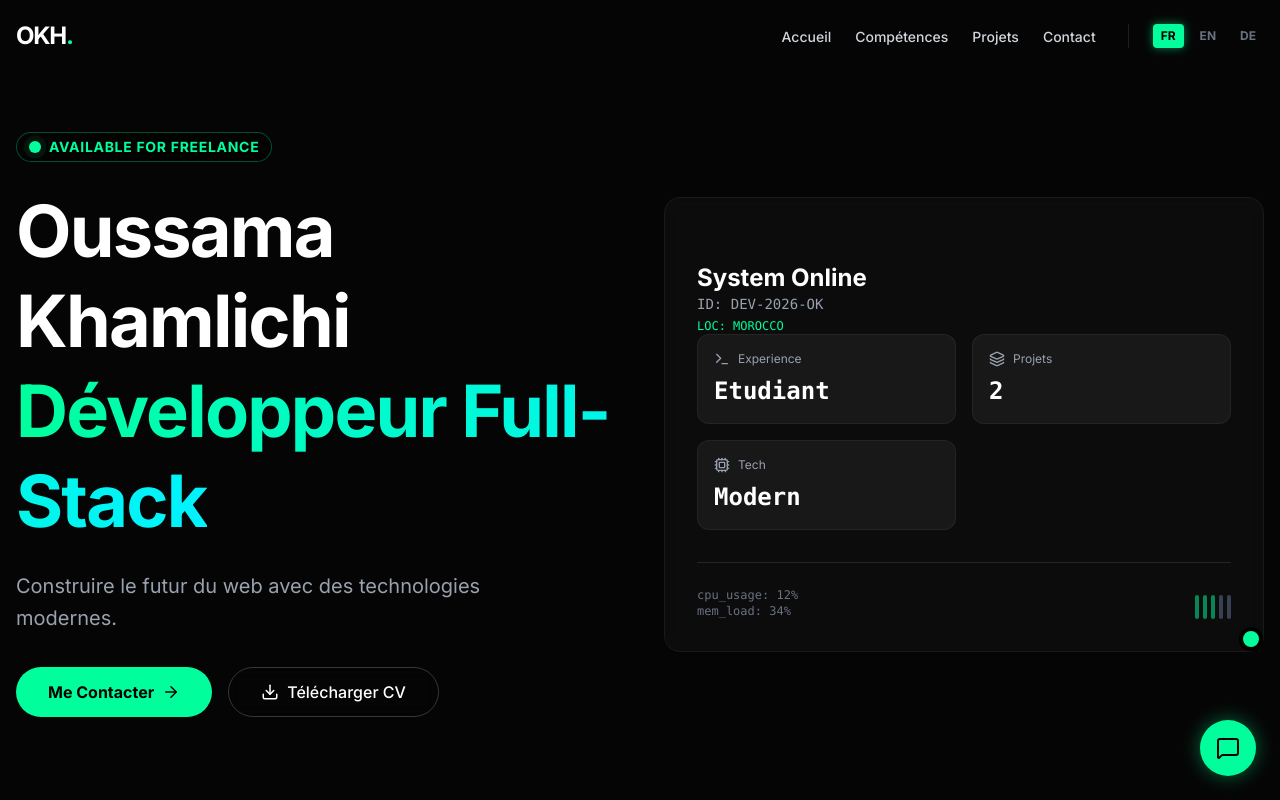
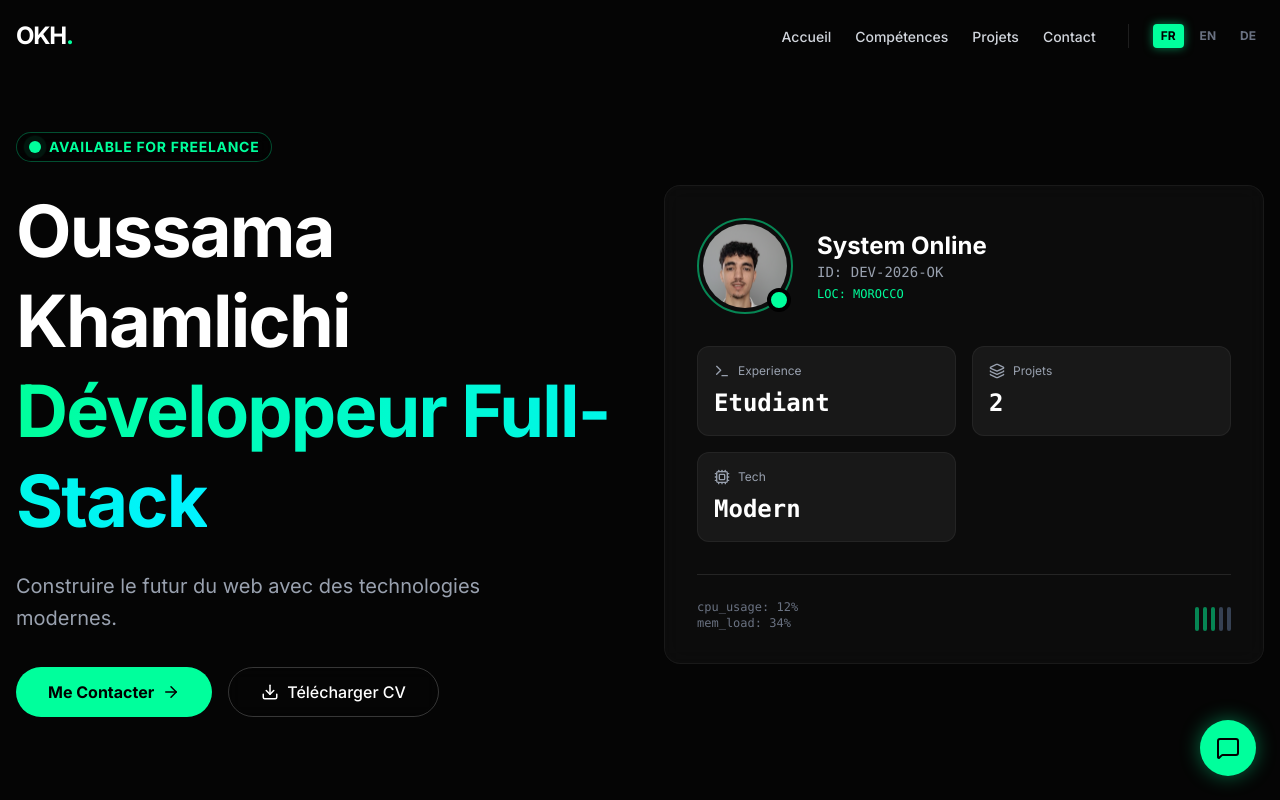
Before and after one commit to khamli123555/developer-portfolio, a Next.js app: page / in a window 1280 px wide. Shown: the top 800 px of the page. Built offline with nearby package versions, Linux system fonts and the light colour scheme.

Commit message:
recovring fie

```diff
--- a/components/Hero.tsx
+++ b/components/Hero.tsx
@@ -85,7 +85,14 @@ export default function Hero() {
                 >
                     <GlassCard className="p-8 border-primary/20 bg-black/60 relative z-10">
                         <div className="flex items-center gap-6 mb-8">
-
+                            <div className="relative w-24 h-24 rounded-full border-2 border-primary/50 p-1">
+                                <Image
+                                    src="/profile.png"
+                                    alt="Oussama"
+                                    width={96}
+                                    height={96}
+                                    className="rounded-full object-cover w-full h-full"
+                                />
                                 <div className="absolute bottom-0 right-0 w-6 h-6 bg-primary rounded-full border-4 border-black" />
                             </div>
                             <div>
@@ -93,7 +100,7 @@ export default function Hero() {
                                 <p className="text-gray-400 text-sm font-mono">ID: DEV-2026-OK</p>
                                 <p className="text-primary text-xs font-mono mt-1">LOC: MOROCCO</p>
                             </div>
-
+                        </div>
 
                         {/* Stats Grid */}
                         <div className="grid grid-cols-2 gap-4">
```
Also changed, not shown: public/profile.png (added).
